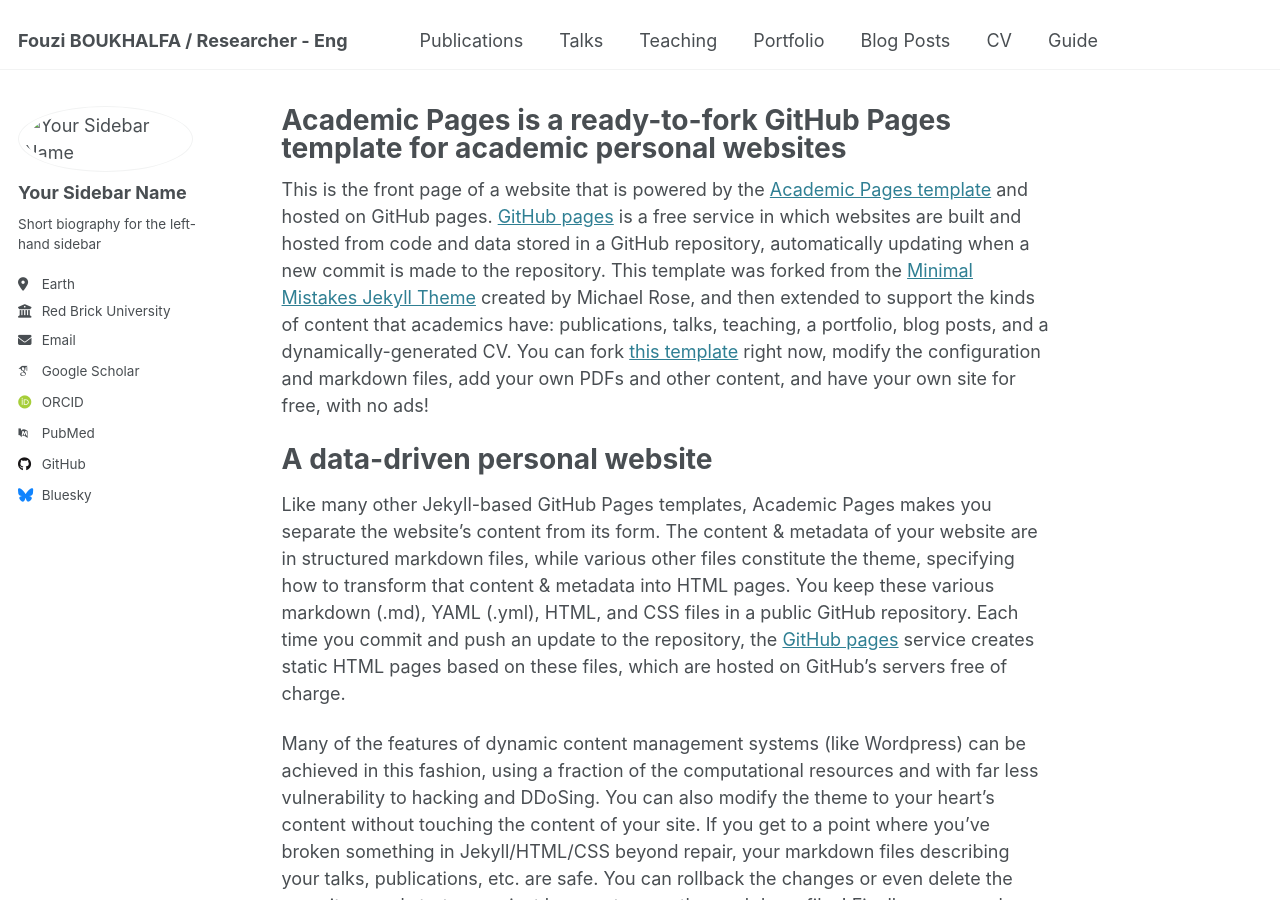
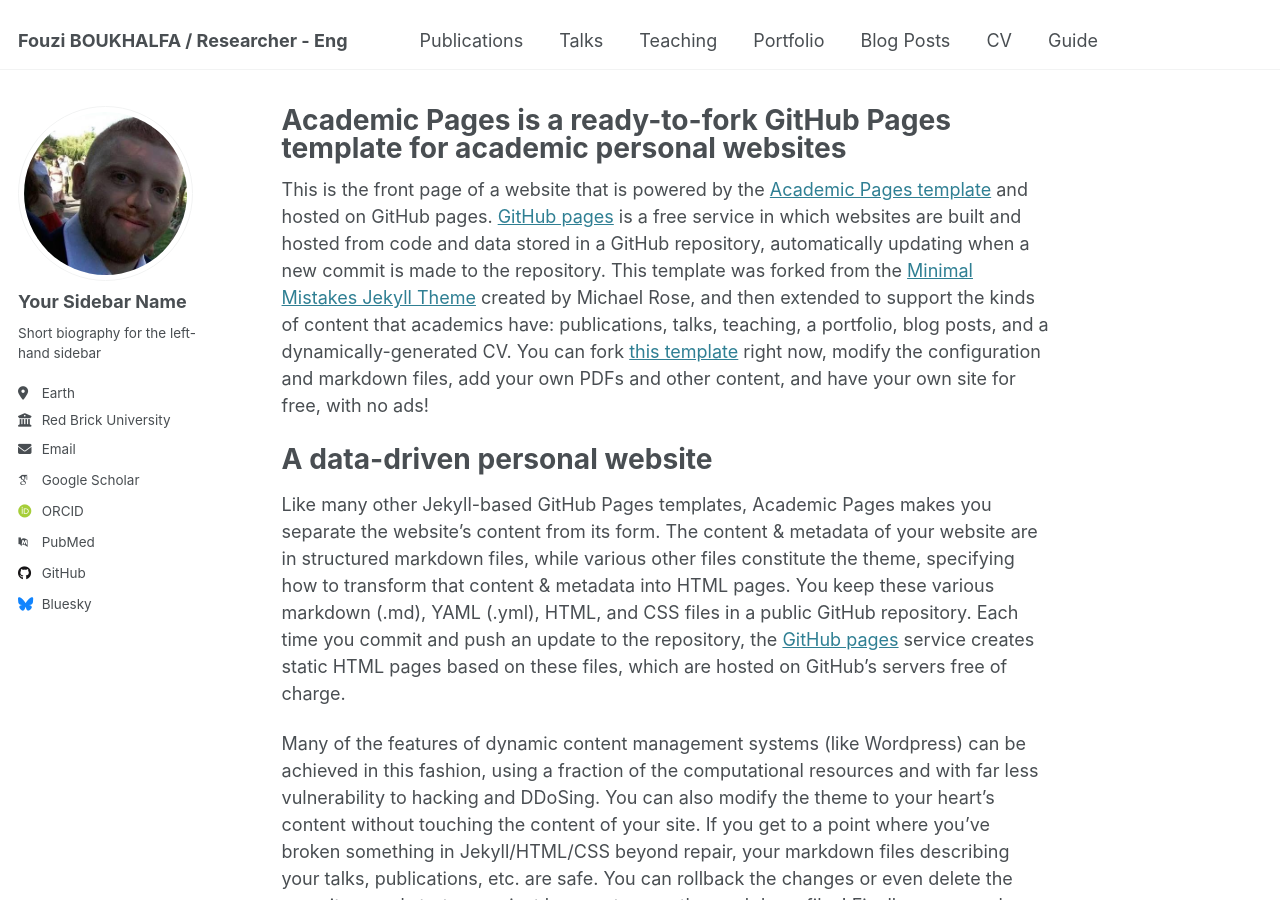
Before and after one commit to FBoukhalfa/FBoukhalfa.github.io, a Jekyll site: the page built from _pages/about.md, in a window 1280 px wide and 900 px high. Built offline with Jekyll 4.4.1, drawn with Linux system fonts in a browser that asks for light colours; some web fonts are replaced.

Commit message:
Update _config.yml

```diff
--- a/_config.yml
+++ b/_config.yml
@@ -22,7 +22,7 @@ repository               : "academicpages/academicpages.github.io"
 #               Additional customization can be done by editing /_includes/author-profile.html
 author:
   # Biographic information
-  avatar           : "imaes/MyPicture.jpeg"
+  avatar           : "MyPicture.jpeg"
   name             : "Your Sidebar Name"
   pronouns         : # example: "she/her"
   bio              : "Short biography for the left-hand sidebar"
```
